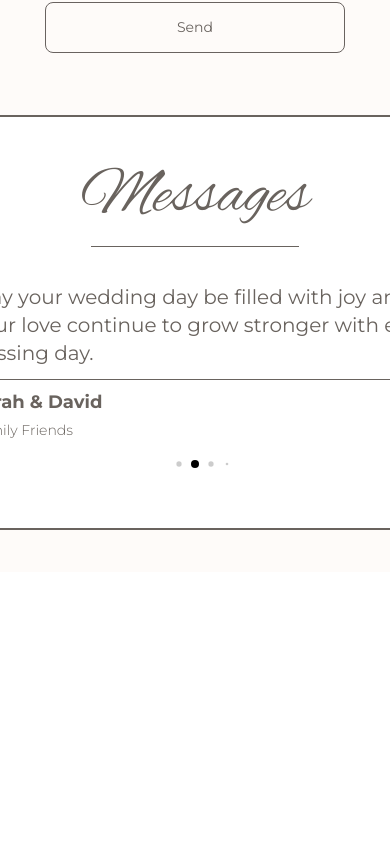
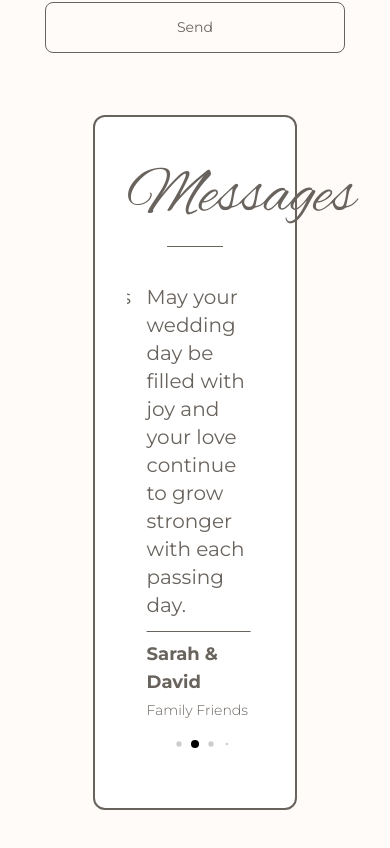
Before and after one commit to natanaelrusli/inviteyou, a React (Vite) app: page /invitation in a window 390 px wide. Shown: the part 6617-7465 px from the top of the page. Before the commit the page ends 7189 px from the top, so only its background shows below. Built offline with nearby package versions, Linux system fonts and the light colour scheme.

Commit message:
feat: make the message carousel responsive

```diff
--- a/src/components/MessagesCarousel.tsx
+++ b/src/components/MessagesCarousel.tsx
@@ -76,10 +76,10 @@ const MessagesCarousel = ({ delay }: { delay?: number }) => {
         pagination={{
           dynamicBullets: true,
         }}
-        spaceBetween={20}
+        spaceBetween={40}
         loop={true}
         slidesPerView={isMobile ? 1 : 2}
-        className='mySwiper w-[500px] h-fit my-5 pb-5'
+        className='mySwiper h-fit w-full my-5 pb-5'
       >
         {dummyMessages.map((data) => (
           <SwiperSlide className='gap-3'>
--- a/src/components/Wishes.tsx
+++ b/src/components/Wishes.tsx
@@ -106,7 +106,7 @@ const Wishes = () => {
       </Link>
       {/* form ends */}
 
-      <div className='mt-12'>
+      <div className='mt-12 w-5/12 max-xl:w-8/12'>
         <MessagesCarousel />
       </div>
     </Section>
--- a/src/style.css
+++ b/src/style.css
@@ -696,6 +696,15 @@ video {
   width: 384px;
 }
 
+.w-6\/12{
+  width: 50%;
+}
+
+.w-fit{
+  width: -moz-fit-content;
+  width: fit-content;
+}
+
 .min-w-\[360px\]{
   min-width: 360px;
 }
@@ -710,6 +719,14 @@ video {
 
 .max-w-\[100px\]{
   max-width: 100px;
+}
+
+.max-w-72{
+  max-width: 18rem;
+}
+
+.max-w-full{
+  max-width: 100%;
 }
 
 .grow{
@@ -1094,6 +1111,12 @@ video {
   color: rgb(255 255 255 / var(--tw-text-opacity));
 }
 
+@media not all and (min-width: 1280px){
+  .max-xl\:w-8\/12{
+    width: 66.666667%;
+  }
+}
+
 @media not all and (min-width: 1024px){
   .max-lg\:hidden{
     display: none;
@@ -1101,6 +1124,14 @@ video {
 
   .max-lg\:w-\[250px\]{
     width: 250px;
+  }
+
+  .max-lg\:w-9\/12{
+    width: 75%;
+  }
+
+  .max-lg\:w-10\/12{
+    width: 83.333333%;
   }
 
   .max-lg\:flex-1{
```
